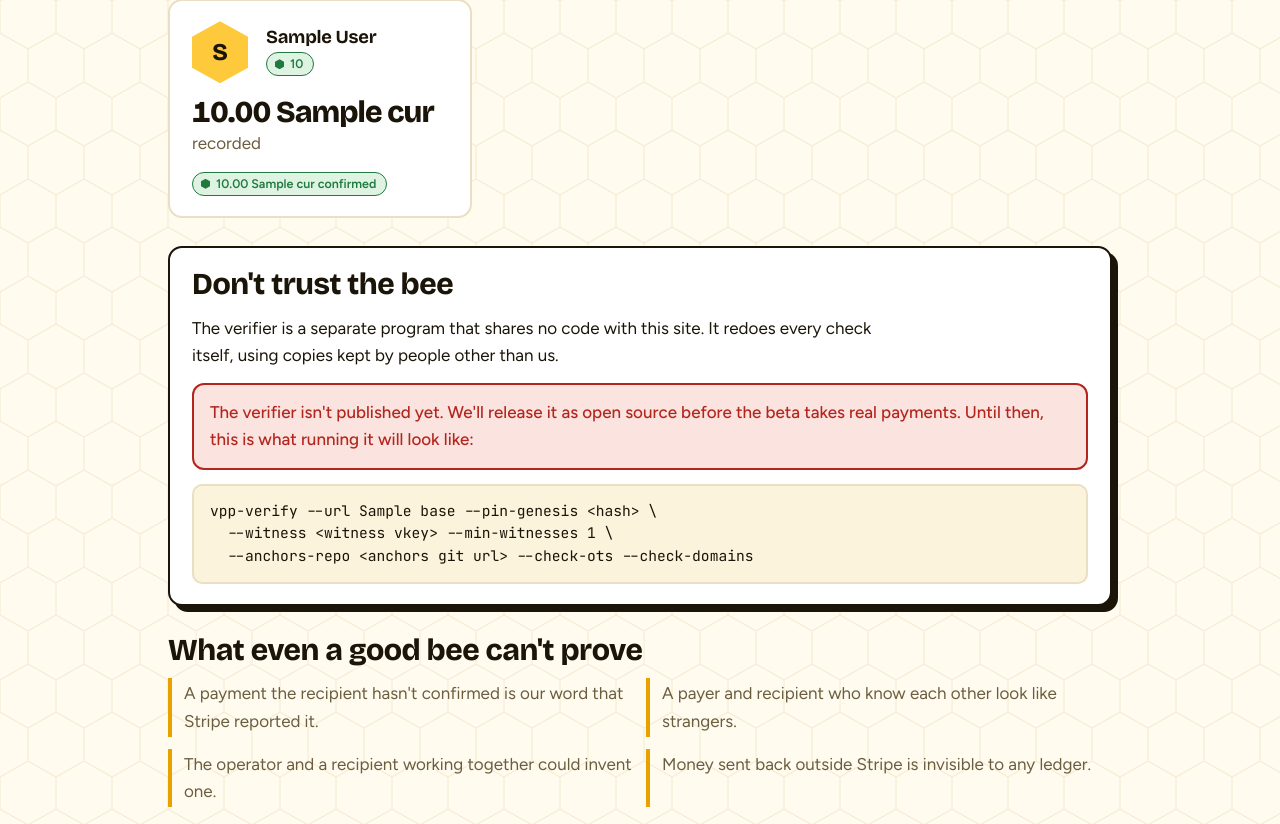
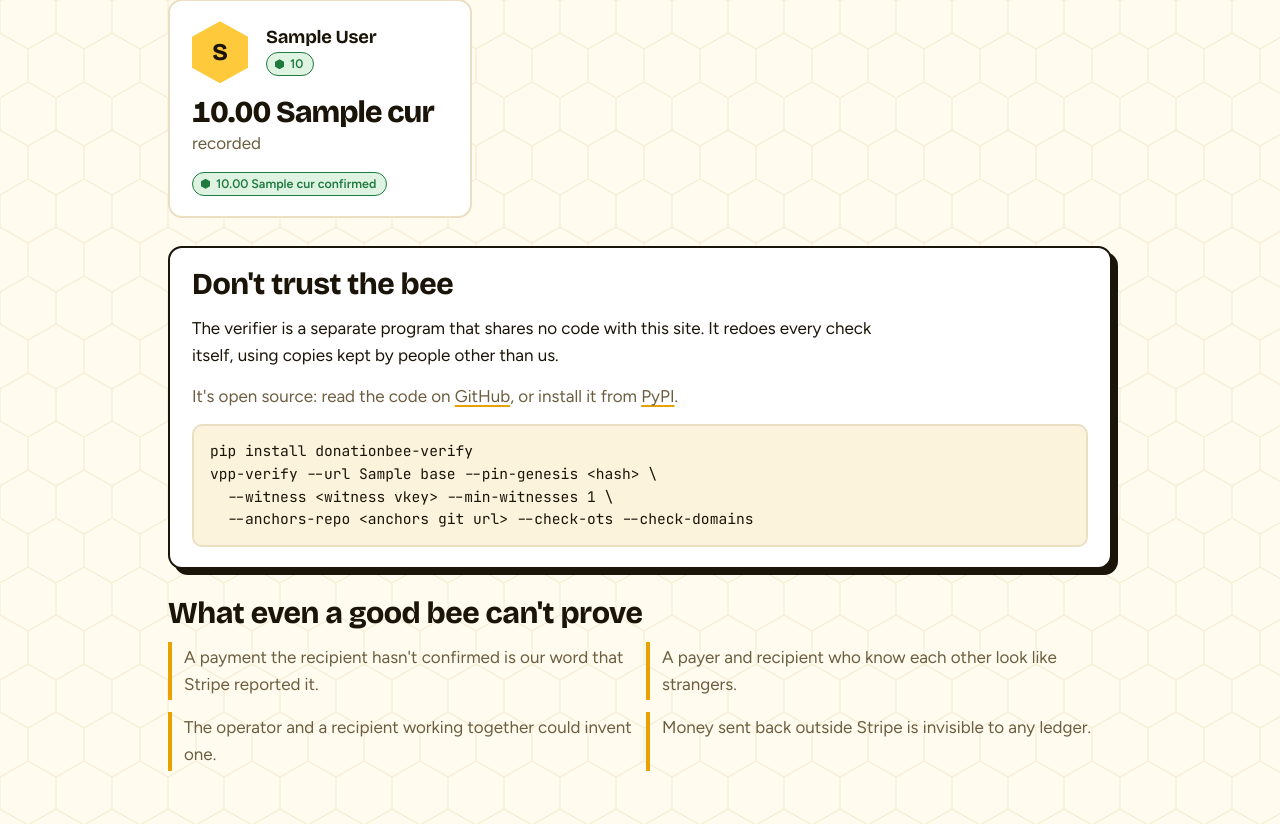
Before and after one commit to HallowDance/donationbee, a FastAPI app: template server/src/vpp/web/templates/index.html in a window 1280 px wide. Shown: the part 888-1712 px from the top of the page. Run offline with FastAPI, Linux system fonts and the light colour scheme; the template is opened without the code that fills it: most values are stand-ins (such as "Sample title", 1, 10 or a date in 2020).

Commit message:
Site: install the verifier from PyPI (donationbee-verify), link its source
Co-Authored-By: Claude Opus 5.5 <noreply@anthropic.com>
Claude-Session: https://claude.ai/code/session_01BdzsBfqtUNwrF5qWJ6dM8e

```diff
--- a/server/src/vpp/web/templates/entry.html
+++ b/server/src/vpp/web/templates/entry.html
@@ -36,8 +36,9 @@
 
 <div id="check" class="card bold">
   <h3>Don't trust the bee</h3>
-  <p class="muted">The verifier isn't published yet. Once it is, this checks the whole ledger:</p>
-  <pre>vpp-verify --url {{ base }} --pin-genesis &lt;hash&gt; \
+  <p class="muted">The <a href="https://github.com/HallowDance/donationbee/tree/master/verifier">open-source verifier</a> checks the whole ledger:</p>
+  <pre>pip install donationbee-verify
+vpp-verify --url {{ base }} --pin-genesis &lt;hash&gt; \
   --witness &lt;witness vkey&gt; --min-witnesses 1 \
   --anchors-repo &lt;anchors git url&gt; --check-ots --check-domains</pre>
   <div class="row">
--- a/server/src/vpp/web/templates/index.html
+++ b/server/src/vpp/web/templates/index.html
@@ -61,8 +61,9 @@
 <section id="check" class="card bold">
   <h2>Don't trust the bee</h2>
   <p class="prose">The verifier is a separate program that shares no code with this site. It redoes every check itself, using copies kept by people other than us.</p>
-  <p class="notice bad" style="font-weight:500">The verifier isn't published yet. We'll release it as open source before the beta takes real payments. Until then, this is what running it will look like:</p>
-  <pre>vpp-verify --url {{ base }} --pin-genesis &lt;hash&gt; \
+  <p class="muted">It's open source: read the code on <a href="https://github.com/HallowDance/donationbee/tree/master/verifier">GitHub</a>, or install it from <a href="https://pypi.org/project/donationbee-verify/">PyPI</a>.</p>
+  <pre>pip install donationbee-verify
+vpp-verify --url {{ base }} --pin-genesis &lt;hash&gt; \
   --witness &lt;witness vkey&gt; --min-witnesses 1 \
   --anchors-repo &lt;anchors git url&gt; --check-ots --check-domains</pre>
 </section>
--- a/server/src/vpp/web/templates/ledger.html
+++ b/server/src/vpp/web/templates/ledger.html
@@ -33,7 +33,7 @@
       </td></tr>
     </table>
   </div>
-  <p class="muted" style="font-size:.92rem">Check all of it yourself with <code>vpp-verify --url {{ base }}</code>.</p>
+  <p class="muted" style="font-size:.92rem">Check all of it yourself: <code>pip install donationbee-verify</code>, then <code>vpp-verify --url {{ base }}</code>.</p>
 </div>
 {% endif %}
 
```
